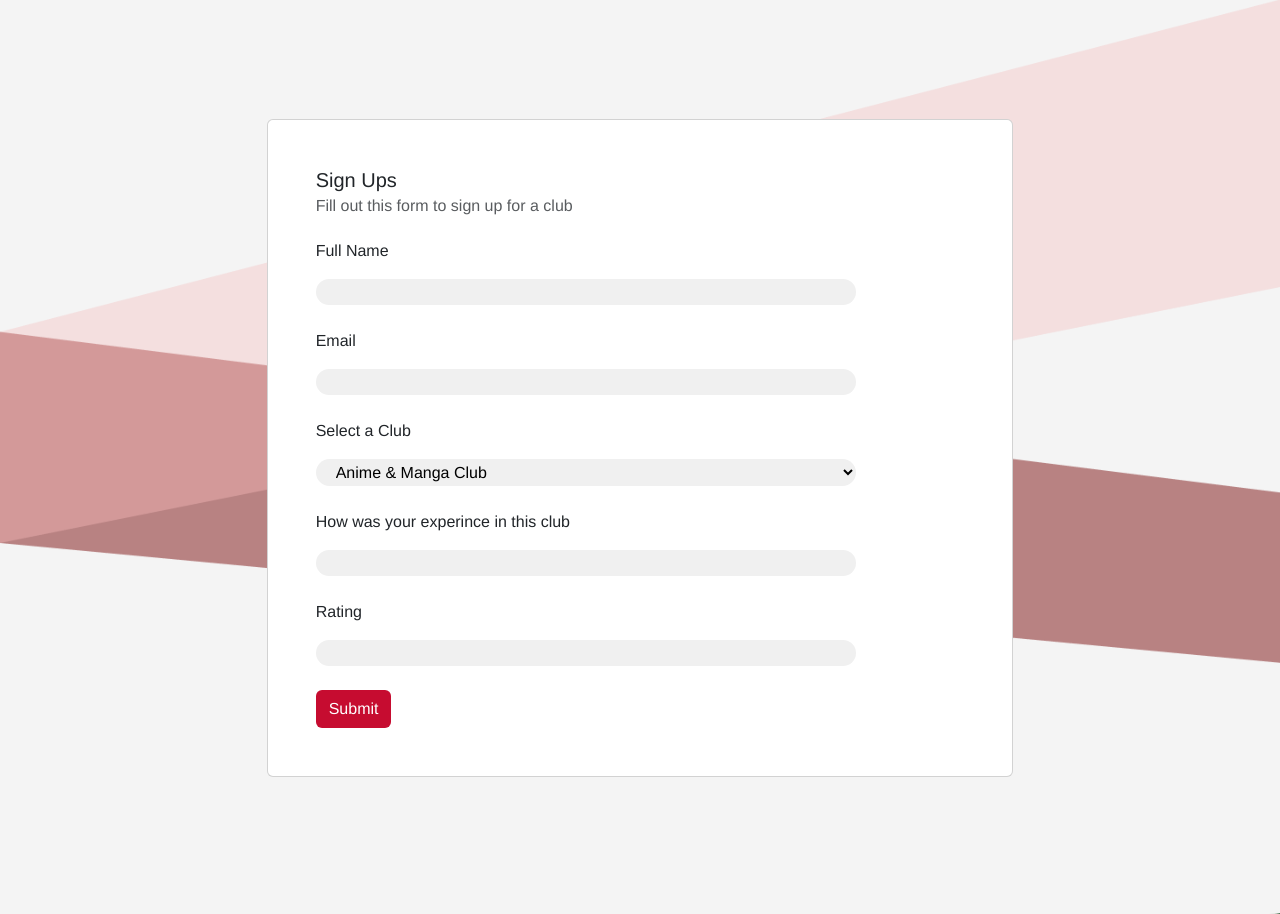
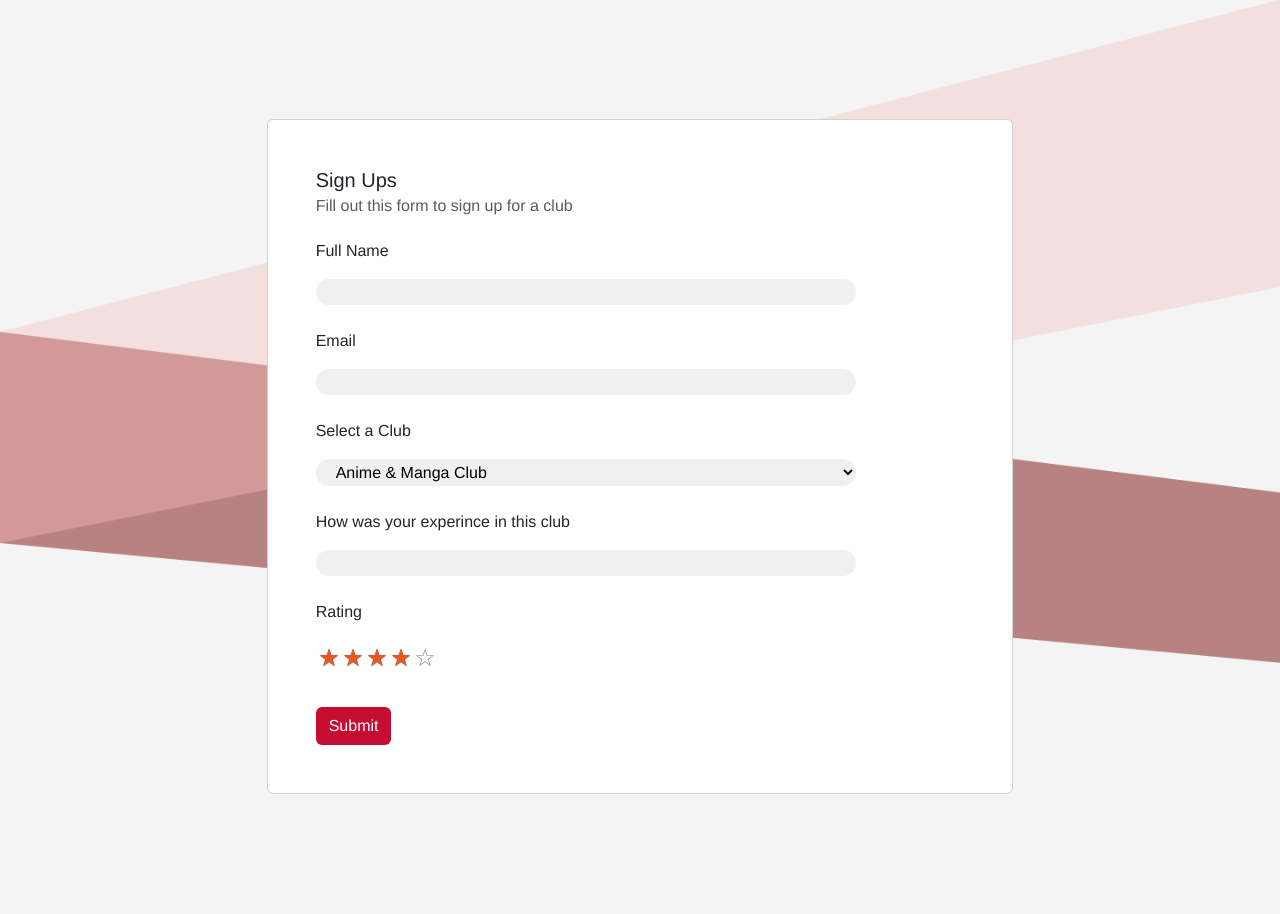
Before and after one commit to Marcus-Hilder/13_dtp_AS91903_AS91907, a Flask app: page /review in a window 1280 px wide. Shown: the part 331-1245 px from the top of the page. Run offline with Flask 3, Linux system fonts and the light colour scheme; data comes from the database, SQL or seed files in the repository.

Commit message:
finshe html and css just py to do foe sql sttemt for review

```diff
--- a/App.py
+++ b/App.py
@@ -165,15 +165,20 @@ def review():
     """Review webpage"""
     conn = get_db_conn()
     clubs = conn.execute('SELECT * FROM clubs ORDER BY club_name ASC').fetchall()
+#    finish sql statment evry thig shoild work
     if request.method == "POST":
-        full_name = request.form.get("full_name").strip()
+        reviewer_name = request.form.get("reviewer_name").strip()
         email = request.form.get("email").strip()
         club = request.form.get("club").strip()
         club_experince = request.form.get("club_experince").strip()
-        club_Rating = request.form.get("club_Rating").strip()
+        club_Rating = request.form.get("rating").strip()
         print(club)
         cur = conn.cursor()
-        cur.execute("INSERT INTO review (full_name, email, club, why_desc, availability_desc) VALUES (?, ?, ?, ?, ?)", (full_name, email, club, why_desc, availability_desc))
+        for i in clubs:
+            if i['club_name'] == club:
+                i['id'] = club
+                break
+        cur.execute("INSERT INTO review (reviewer_name, club, why_desc, availability_desc) VALUES (?, ?, ?, ?, ?)", (full_name, email, club, why_desc, availability_desc))
         conn.commit()
         conn.close()
         return render_template("review.html", page_title="Westlake Clubs - Review", clubs=clubs, active_page="sign_ups")
--- a/static/style.css
+++ b/static/style.css
@@ -249,3 +249,71 @@ header img {
 .enquiry-notif {
     background-color: #fff38a;
 }
+
+/* ── Star Rating ── */
+.star-cb-group {
+  font-size: 0;
+  unicode-bidi: bidi-override;
+  direction: rtl;
+}
+
+.star-cb-group * {
+  font-size: 1rem;
+}
+
+.star-cb-group > input {
+  display: none;
+}
+
+.star-cb-group > input + label {
+  display: inline-block;
+  overflow: hidden;
+  text-indent: 9999px;
+  width: 1.5em;
+  white-space: nowrap;
+  cursor: pointer;
+}
+
+.star-cb-group > input + label:before {
+  display: inline-block;
+  text-indent: -9999px;
+  content: '\2606';
+  color: #888;
+  font-size: 1.5rem;
+}
+
+.star-cb-group > input:checked ~ label:before,
+.star-cb-group > input + label:hover ~ label:before,
+.star-cb-group > input + label:hover:before {
+  content: '\2605';
+  color: #ee5522;
+  text-shadow: 0 0 1px #333;
+}
+
+.star-cb-group > .star-cb-clear + label {
+  text-indent: -9999px;
+  width: 0.5em;
+  margin-left: -0.5em;
+}
+
+.star-cb-group > .star-cb-clear + label:before {
+  width: 0.5em;
+}
+
+.star-cb-group:hover > input + label:before {
+  content: '\2606';
+  color: #888;
+  text-shadow: none;
+}
+
+.star-cb-group:hover > input + label:hover ~ label:before,
+.star-cb-group:hover > input + label:hover:before {
+  content: '\2605';
+  color: #ee5522;
+  text-shadow: 0 0 1px #333;
+}
+
+#log {
+  text-align: center;
+  background: transparent;
+}
--- a/templates/review.html
+++ b/templates/review.html
@@ -26,7 +26,7 @@
                     <p class="card-text">Select a Club</p>
                     <select class="col-12 col-xxl-6 col-sm-10 px-3 py-1 custom-input-bar" name="club" id="club">
                         {% for club in clubs %}
-                            <option value="{{ club.club_name.strip().lower().replace(' ', '-') }}" class="dropdown-item custom-dropdown-item-Ryan py-3">{{club.club_name}}</a>
+                            <option value="{{club}}" class="dropdown-item custom-dropdown-item-Ryan py-3">{{club.club_name}}</a>
                         {% endfor %}
                     </select>
                 </div>
@@ -36,7 +36,16 @@
                 </div>
                 <div class="my-4">
                     <p class="card-text">Rating</p>
-                    <input class="col-12 col-xxl-6 col-sm-10 px-3 custom-input-bar" type="text" name="club_Rating" id="">
+                    <fieldset>
+                      <span class="star-cb-group">
+                        <input type="radio" id="rating-5" name="rating" value="5" /><label for="rating-5">5</label>
+                        <input type="radio" id="rating-4" name="rating" value="4" checked="checked" /><label for="rating-4">4</label>
+                        <input type="radio" id="rating-3" name="rating" value="3" /><label for="rating-3">3</label>
+                        <input type="radio" id="rating-2" name="rating" value="2" /><label for="rating-2">2</label>
+                        <input type="radio" id="rating-1" name="rating" value="1" /><label for="rating-1">1</label>
+                        <input type="radio" id="rating-0" name="rating" value="0" class="star-cb-clear" /><label for="rating-0">0</label>
+                      </span>
+                    </fieldset>
                 </div>
 
             <button type="submit" class="btn custom-button">Submit</button>
@@ -50,5 +59,15 @@
     </div>
 
 </div>
+<script>
+    var logID = 'log',
+      log = $('<div id="'+logID+'"></div>');
+    $('body').append(log);
+      $('[type*="radio"]').change(function () {
+        var me = $(this);
+        log.html(me.attr('value'));
+      });
+
+</script>
 
 {% endblock %}
```
